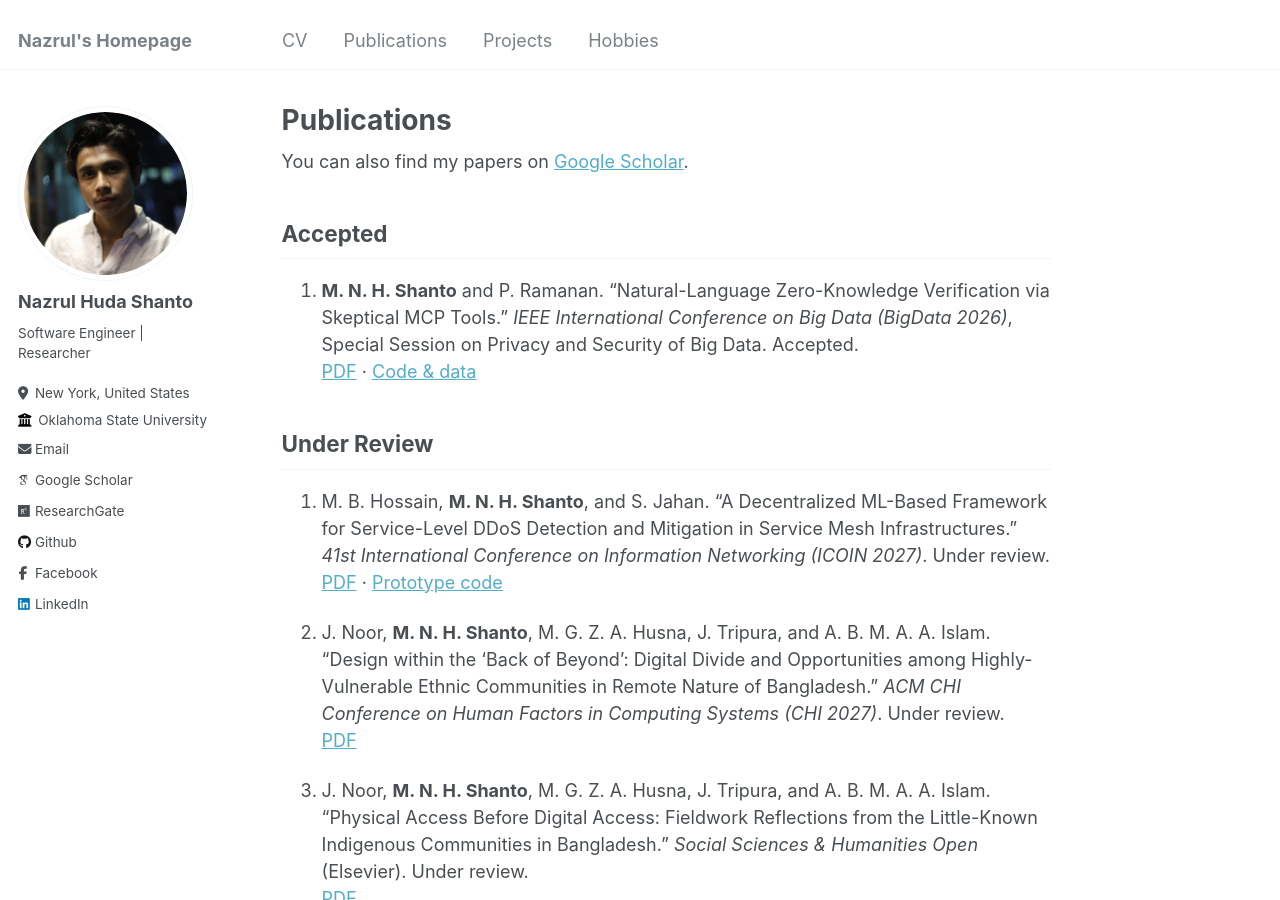
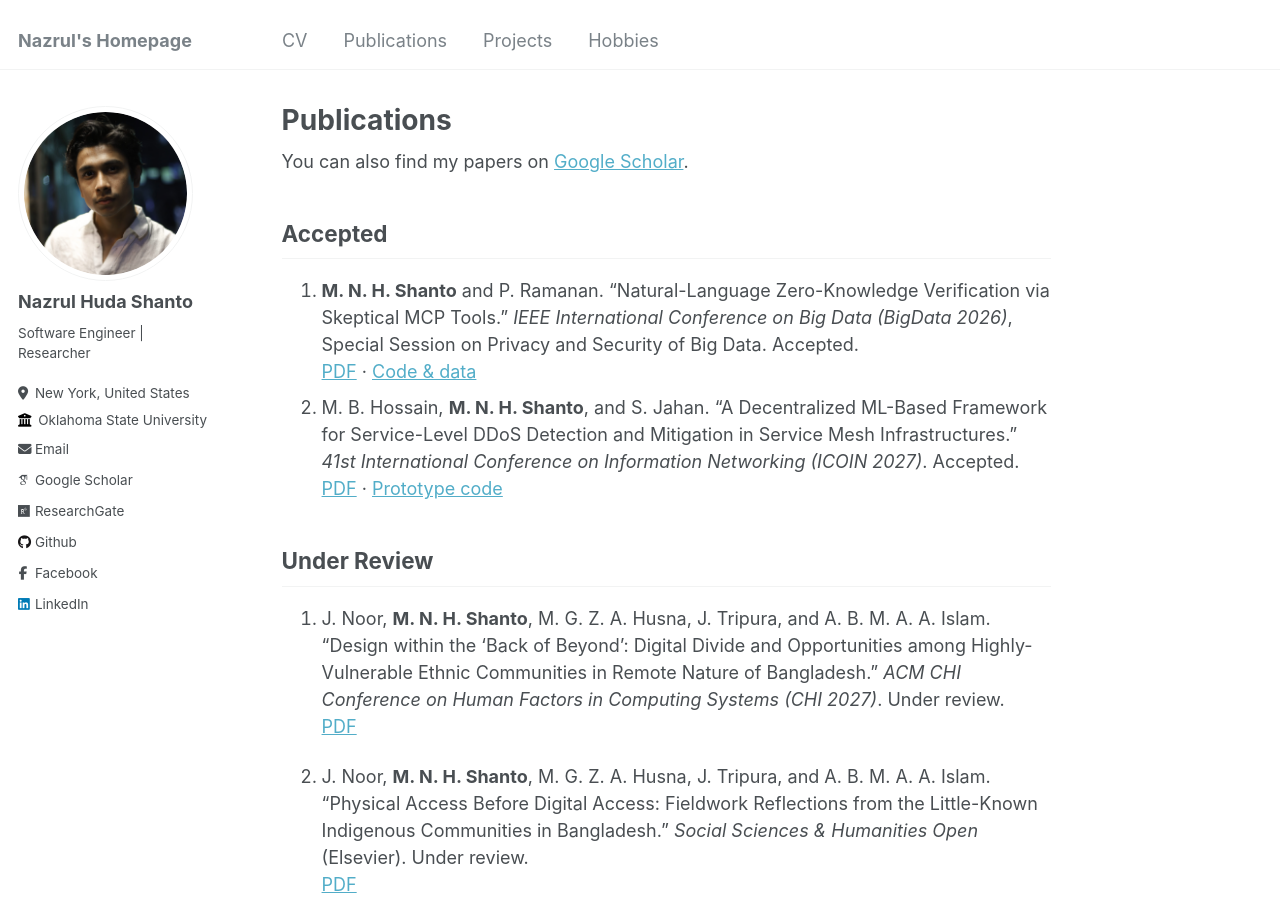
Before and after one commit to nazrulhuda/portfolio, a Jekyll site: the page built from _pages/publications.md, in a window 1280 px wide and 900 px high. Built offline with Jekyll 4.4.1, drawn with Linux system fonts in a browser that asks for light colours; some web fonts are replaced.

Commit message:
ICOIN 2027 paper accepted: publications list, news and project lines

```diff
--- a/_pages/publications.md
+++ b/_pages/publications.md
@@ -13,16 +13,15 @@ You can also find my papers on [Google Scholar](https://scholar.google.com/citat
 
 1. **M. N. H. Shanto** and P. Ramanan. "Natural-Language Zero-Knowledge Verification via Skeptical MCP Tools." *IEEE International Conference on Big Data (BigData 2026)*, Special Session on Privacy and Security of Big Data. Accepted.
    [PDF](https://github.com/disys-lab/Skeptical-MCP-For-zkSNARKs/blob/main/manuscript/Natural-Language-ZK-Verification-via-Skeptical-MCP-Tools.pdf) · [Code & data](https://github.com/disys-lab/Skeptical-MCP-For-zkSNARKs)
+2. M. B. Hossain, **M. N. H. Shanto**, and S. Jahan. "A Decentralized ML-Based Framework for Service-Level DDoS Detection and Mitigation in Service Mesh Infrastructures." *41st International Conference on Information Networking (ICOIN 2027)*. Accepted.
+   [PDF](https://drive.google.com/file/d/1KdqIUXU8p5YX9Xib-yazjfmLLQQOJWKe/view?usp=sharing) · [Prototype code](https://github.com/nazrulhuda/AI-Driven-Anomaly-Detector-and-mitigation-as-a-service)
 
 ## Under Review
 
-1. M. B. Hossain, **M. N. H. Shanto**, and S. Jahan. "A Decentralized ML-Based Framework for Service-Level DDoS Detection and Mitigation in Service Mesh Infrastructures." *41st International Conference on Information Networking (ICOIN 2027)*. Under review.
-   [PDF](https://drive.google.com/file/d/1KdqIUXU8p5YX9Xib-yazjfmLLQQOJWKe/view?usp=sharing) · [Prototype code](https://github.com/nazrulhuda/AI-Driven-Anomaly-Detector-and-mitigation-as-a-service)
-
-2. J. Noor, **M. N. H. Shanto**, M. G. Z. A. Husna, J. Tripura, and A. B. M. A. A. Islam. "Design within the 'Back of Beyond': Digital Divide and Opportunities among Highly-Vulnerable Ethnic Communities in Remote Nature of Bangladesh." *ACM CHI Conference on Human Factors in Computing Systems (CHI 2027)*. Under review.
+1. J. Noor, **M. N. H. Shanto**, M. G. Z. A. Husna, J. Tripura, and A. B. M. A. A. Islam. "Design within the 'Back of Beyond': Digital Divide and Opportunities among Highly-Vulnerable Ethnic Communities in Remote Nature of Bangladesh." *ACM CHI Conference on Human Factors in Computing Systems (CHI 2027)*. Under review.
    [PDF](https://drive.google.com/file/d/1CM6S0IEtVTGResn1ibBI_WT42TLttXBT/view?usp=sharing)
 
-3. J. Noor, **M. N. H. Shanto**, M. G. Z. A. Husna, J. Tripura, and A. B. M. A. A. Islam. "Physical Access Before Digital Access: Fieldwork Reflections from the Little-Known Indigenous Communities in Bangladesh." *Social Sciences & Humanities Open* (Elsevier). Under review.
+2. J. Noor, **M. N. H. Shanto**, M. G. Z. A. Husna, J. Tripura, and A. B. M. A. A. Islam. "Physical Access Before Digital Access: Fieldwork Reflections from the Little-Known Indigenous Communities in Bangladesh." *Social Sciences & Humanities Open* (Elsevier). Under review.
    [PDF](https://drive.google.com/file/d/1Db3PFK6loLyPHUt5R_66nLD8bsfMnogv/view?usp=sharing)
 
 ## Published
```
Also changed, not shown: _pages/about.md (+3 -2 lines).
